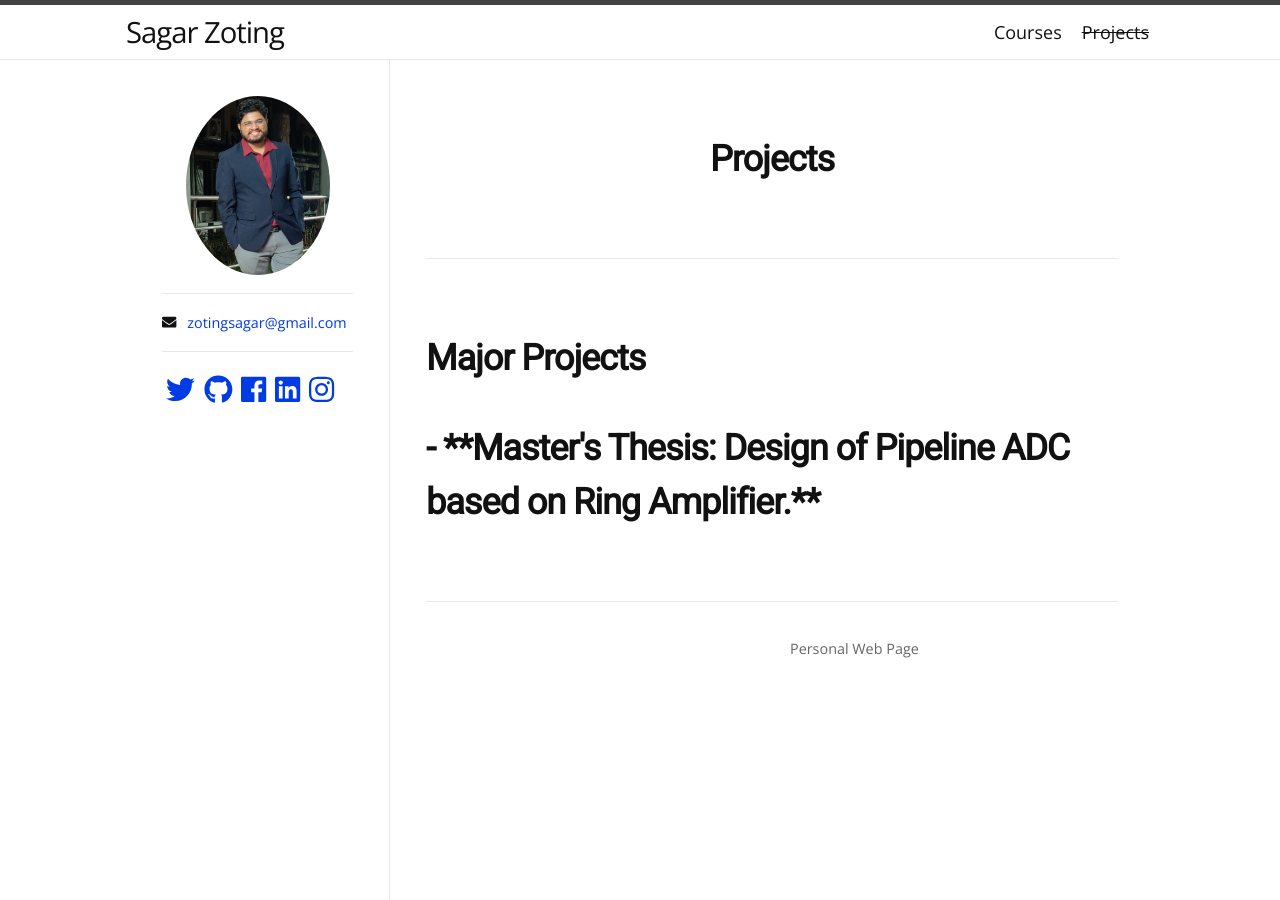
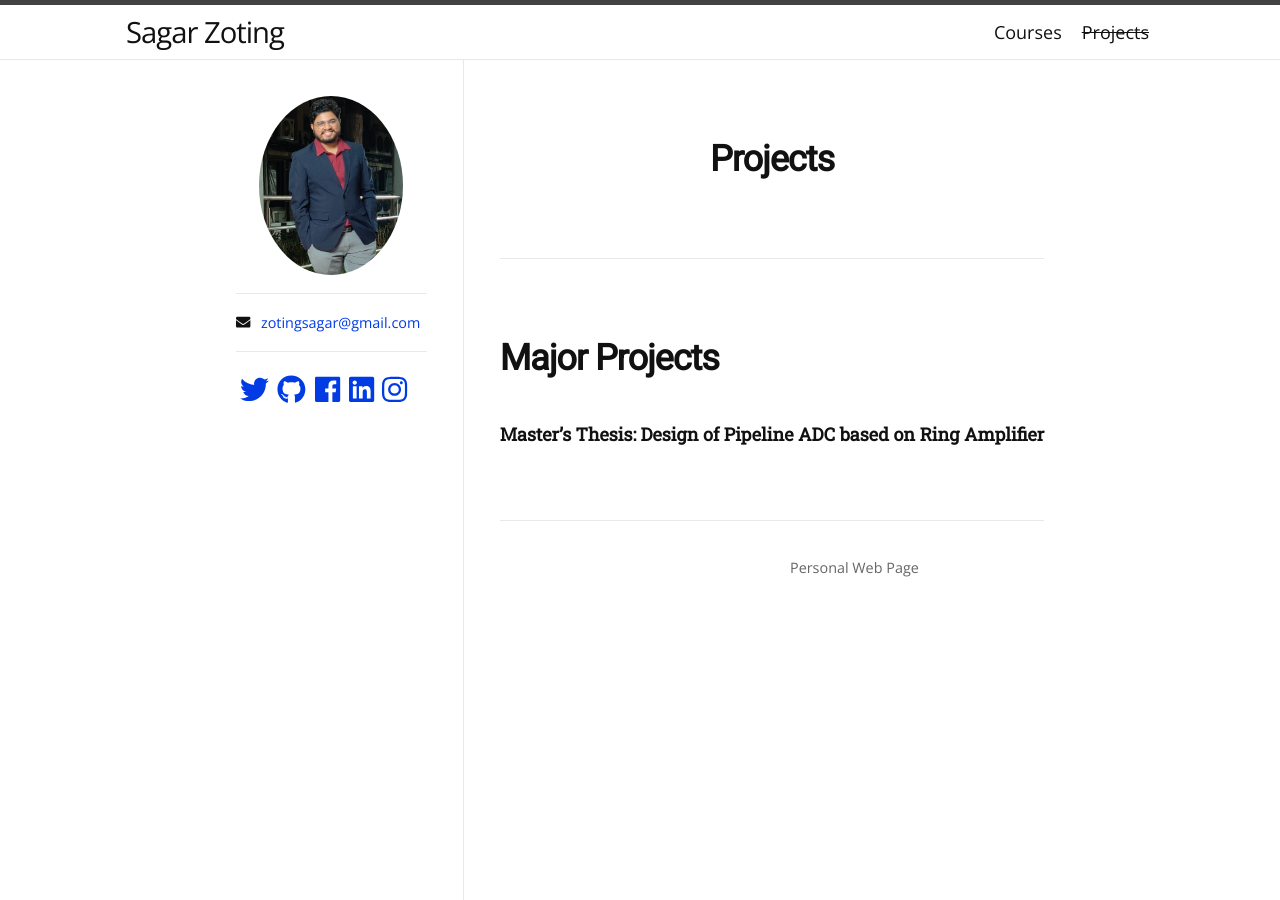
Before and after one commit to zotingsagar/zotingsagar.github.io, a Jekyll site: the page built from projects.md, in a window 1280 px wide. Built offline with Jekyll 4.4.1, drawn with Linux system fonts in a browser that asks for light colours; nearby versions of some CDN libraries; some web fonts are replaced.

```diff
--- a/projects.md
+++ b/projects.md
@@ -3,5 +3,5 @@ layout: page
 title: Projects
 permalink: /projects/
 ---
-<h1> Major Projects <h1>
-- **Master's Thesis: Design of Pipeline ADC based on Ring Amplifier.**
+<h1> Major Projects </h1>
+**Master's Thesis: Design of Pipeline ADC based on Ring Amplifier**
```
